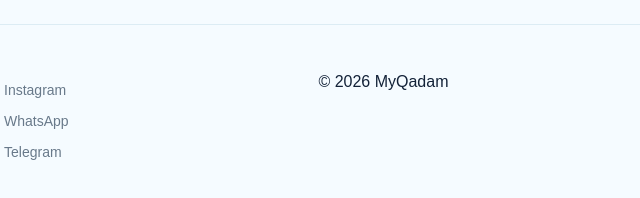
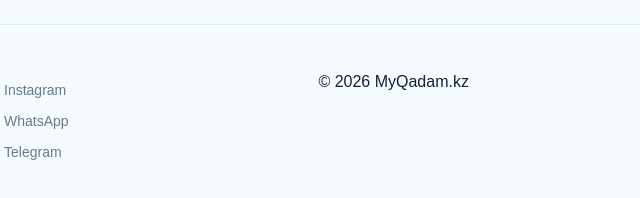
Before and after one commit to A1tynna/QADAM.edu, a website: page public/index.html in a window 1280 px wide. Shown: the part 5475-5673 px from the top of the page, 636-1276 px from the left. Drawn offline with Linux system fonts and the light colour scheme.

Commit message:
test: update production footer branding

```diff
--- a/public/index.html
+++ b/public/index.html
@@ -693,7 +693,7 @@
             </div>
 
             <div>
-                © 2026 MyQadam
+                © 2026 MyQadam.kz
             </div>
 
         </div>
```
